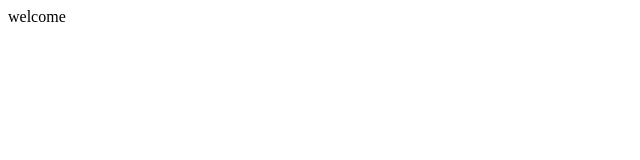
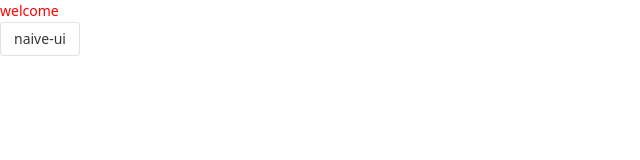
Before and after one commit to hsir05/-h-admin, a Vue app: page / in a window 1280 px wide. Shown: the top 160 px of the page, without its empty margins (0-640 px from the left). Built offline with nearby package versions, Linux system fonts and the light colour scheme.

Commit message:
添加自动引入插件

```diff
--- a/package.json
+++ b/package.json
@@ -13,10 +13,8 @@
     "prepare": "husky install"
   },
   "dependencies": {
-    "naive-ui": "^2.25.2",
     "nprogress": "^0.2.0",
     "pinia": "^2.0.0-rc.10",
-    "vfonts": "^0.0.3",
     "vue": "^3.2.25",
     "vue-router": "4"
   },
@@ -33,9 +31,12 @@
     "husky": ">=6",
     "lint-staged": ">=10",
     "mrm": "^3.0.10",
+    "naive-ui": "^2.25.2",
     "prettier": "^2.5.1",
     "sass": "^1.49.8",
     "typescript": "^4.5.4",
+    "unplugin-vue-components": "^0.17.18",
+    "vfonts": "^0.0.3",
     "vite": "^2.8.0",
     "vue-tsc": "^0.29.8"
   },
--- a/src/App.vue
+++ b/src/App.vue
@@ -1,5 +1,3 @@
 <template>
   <router-view />
 </template>
-
-<script setup lang="ts"></script>
--- a/src/main.ts
+++ b/src/main.ts
@@ -3,7 +3,7 @@ import App from "./App.vue";
 import { setupRouter } from "@/router/router";
 import { setupPinia } from "@/store/index";
 
-async function bootstrap() {
+async function setupApp() {
   const app = createApp(App);
 
   setupRouter(app);
@@ -13,4 +13,4 @@ async function bootstrap() {
   app.mount("#app");
 }
 
-bootstrap();
+setupApp();
--- a/src/views/dashboard/welcome/Welcome.vue
+++ b/src/views/dashboard/welcome/Welcome.vue
@@ -1,11 +1,14 @@
 <template>
-  <div>welcome</div>
+  <div class="test">welcome</div>
+  <n-button>naive-ui</n-button>
 </template>
 <script lang="ts">
 import { defineComponent } from "vue";
 import { useAppStore } from "@/store/modules/useAppStore";
+
 export default defineComponent({
   name: "Welcome",
+  components: {},
   setup() {
     const appStore = useAppStore();
     console.log(appStore.getIsCache);
@@ -14,3 +17,8 @@ export default defineComponent({
   },
 });
 </script>
+<style lang="scss">
+.test {
+  color: $test-color;
+}
+</style>
--- a/vite.config.ts
+++ b/vite.config.ts
@@ -1,9 +1,21 @@
 import { defineConfig } from "vite";
 import vue from "@vitejs/plugin-vue";
 import { resolve } from "path";
+import Components from "unplugin-vue-components/vite";
+import { NaiveUiResolver } from "unplugin-vue-components/resolvers";
 
 export default defineConfig({
-  plugins: [vue()],
+  plugins: [
+    vue(),
+    Components({
+      resolvers: [
+        // naive ui 的自动引入，只需要这一句
+        NaiveUiResolver(),
+        // AntDesign vue 的自动引入，只需要这一句
+        // AntDesignVueResolver()
+      ],
+    }),
+  ],
   resolve: {
     alias: [
       {
```
Also changed, not shown: components.d.ts (added, +11 -0 lines), 2 other files (tests, documents, lock files or other folders).
